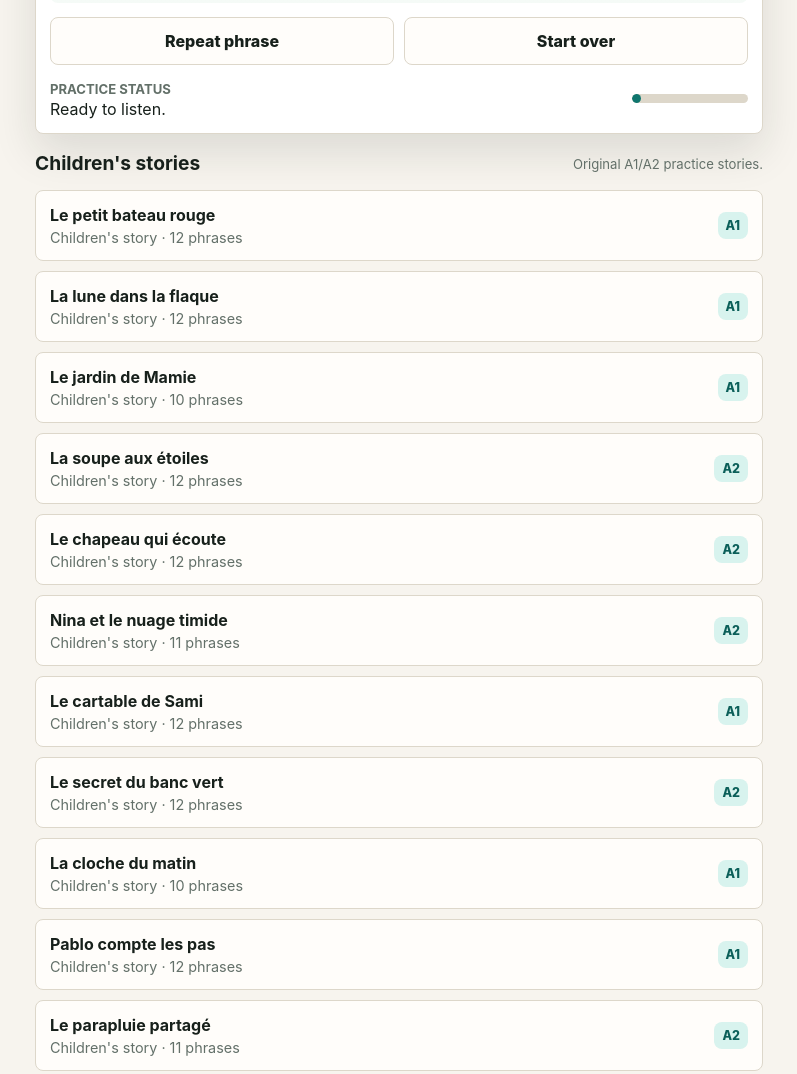
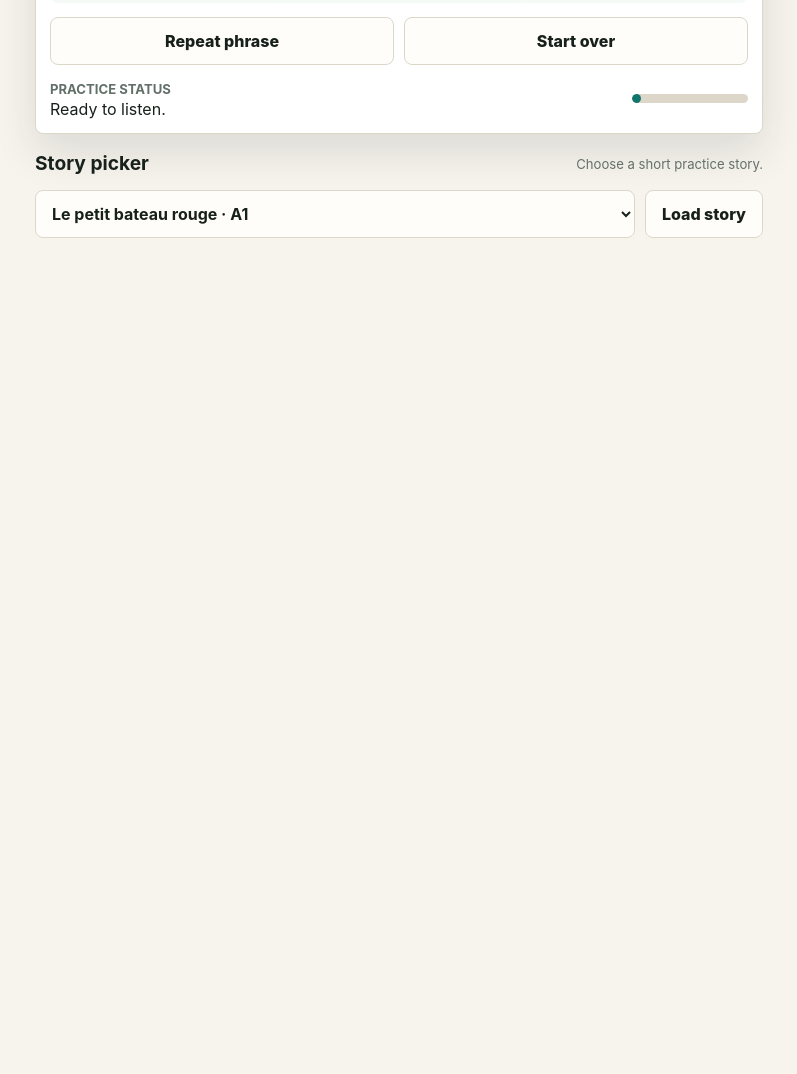
Before and after one commit to vjz/french-shadow, a plain HTML site: page index.html in a window 1280 px wide. Shown: the part 990-2064 px from the top of the page, without its empty margins (241-1038 px from the left). After the commit the page ends 1274 px from the top, so only its background shows below. Drawn offline with Linux system fonts and the light colour scheme.

Commit message:
Simplify story picker

```diff
--- a/app.js
+++ b/app.js
@@ -16,7 +16,7 @@ function originalChildrenStory(title, level, sentences) {
     title,
     type: "Children's story",
     level,
-    source: "Original children's story written for French Shadow. No copyrighted source material used.",
+    source: "Original children's story written for French Shadow.",
     sentences,
   };
 }
@@ -1109,30 +1109,30 @@ function renderPassage() {
 }
 
 function renderStoryLibrary() {
-  nextArticleContainer.innerHTML = childrenStoryEntries()
-    .map(({ article, index }) => {
-      const phraseCount = buildPhraseList(article).length;
-      const isCurrent = index === state.articleIndex;
-      return `
-        <button
-          class="library-item lesson-button${isCurrent ? " current" : ""}"
-          type="button"
-          data-article="${index}"
-          aria-current="${isCurrent ? "true" : "false"}"
-        >
-          <div>
-            <h3>${article.title}</h3>
-            <p>${article.type} · ${phraseCount} phrases</p>
-          </div>
-          <span class="tag">${article.level}</span>
-        </button>
-      `;
-    })
-    .join("");
+  const storyEntries = childrenStoryEntries();
+  const selectedStory = storyEntries.some(({ index }) => index === state.articleIndex)
+    ? state.articleIndex
+    : storyEntries[0]?.index;
 
-  nextArticleContainer.querySelectorAll(".lesson-button").forEach((button) => {
-    button.addEventListener("click", () => loadArticle(Number(button.dataset.article)));
-  });
+  nextArticleContainer.innerHTML = `
+    <div class="story-picker">
+      <select id="storySelect" aria-label="Choose a children's story">
+        ${storyEntries
+          .map(
+            ({ article, index }) => `
+              <option value="${index}"${index === selectedStory ? " selected" : ""}>
+                ${article.title} · ${article.level}
+              </option>
+            `,
+          )
+          .join("")}
+      </select>
+      <button class="secondary-button load-story-button" id="loadStoryButton" type="button">Load story</button>
+    </div>
+  `;
+
+  const storySelect = document.querySelector("#storySelect");
+  document.querySelector("#loadStoryButton").addEventListener("click", () => loadArticle(Number(storySelect.value)));
 }
 
 function renderPlayButton() {
--- a/index.html
+++ b/index.html
@@ -75,8 +75,8 @@
 
       <section class="library" aria-labelledby="nextArticleTitle">
         <div class="section-heading">
-          <h2 id="nextArticleTitle">Children's stories</h2>
-          <p>Original A1/A2 practice stories.</p>
+          <h2 id="nextArticleTitle">Story picker</h2>
+          <p>Choose a short practice story.</p>
         </div>
         <div class="library-list" id="nextArticle"></div>
       </section>
--- a/styles.css
+++ b/styles.css
@@ -401,49 +401,32 @@ h2 {
   margin-bottom: 10px;
 }
 
-.library-list {
+.story-picker {
   display: grid;
+  grid-template-columns: minmax(0, 1fr) auto;
   gap: 10px;
 }
 
-.library-item {
-  display: grid;
-  width: 100%;
-  grid-template-columns: 1fr auto;
-  gap: 12px;
-  align-items: center;
-  text-align: left;
-  padding: 14px;
+.story-picker select {
+  min-width: 0;
+  min-height: 48px;
+  padding: 0 12px;
   border: 1px solid var(--line);
   border-radius: 8px;
   background: var(--panel);
+  color: var(--ink);
+  font: inherit;
+  font-weight: 750;
 }
 
-.lesson-button {
-  cursor: pointer;
-}
-
-.lesson-button:hover,
-.lesson-button:focus-visible,
-.lesson-button.current {
+.story-picker select:focus-visible {
   border-color: var(--accent);
   outline: 0;
   box-shadow: 0 0 0 3px color-mix(in srgb, var(--accent) 18%, transparent);
 }
 
-.lesson-button.current {
-  background: color-mix(in srgb, var(--panel) 78%, var(--accent-soft));
-}
-
-.library-item h3 {
-  margin: 0 0 4px;
-  font-size: 1rem;
-}
-
-.library-item p {
-  margin: 0;
-  color: var(--muted);
-  font-size: 0.9rem;
+.load-story-button {
+  padding: 0 16px;
 }
 
 .tag {
@@ -478,6 +461,10 @@ h2 {
     grid-template-columns: 1fr;
   }
 
+  .story-picker {
+    grid-template-columns: 1fr;
+  }
+
   .section-heading {
     display: block;
   }
```
